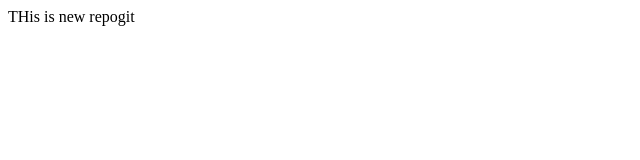
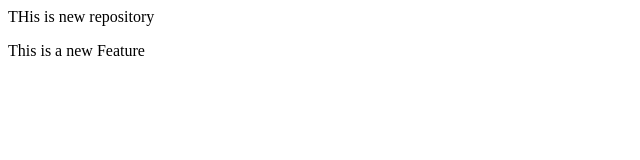
Before and after one commit to sushantpatil7/Localrepo, a plain HTML site: page index.html in a window 1280 px wide. Shown: the whole page, without its empty margins (0-640 px from the left). Drawn offline with Linux system fonts and the light colour scheme.

Commit message:
Add new Feature

```diff
--- a/index.html
+++ b/index.html
@@ -1 +1,2 @@
-<p>THis is new repogit </p>
+<p>THis is new repository </p>
+<p>This is a new Feature</p>
```
